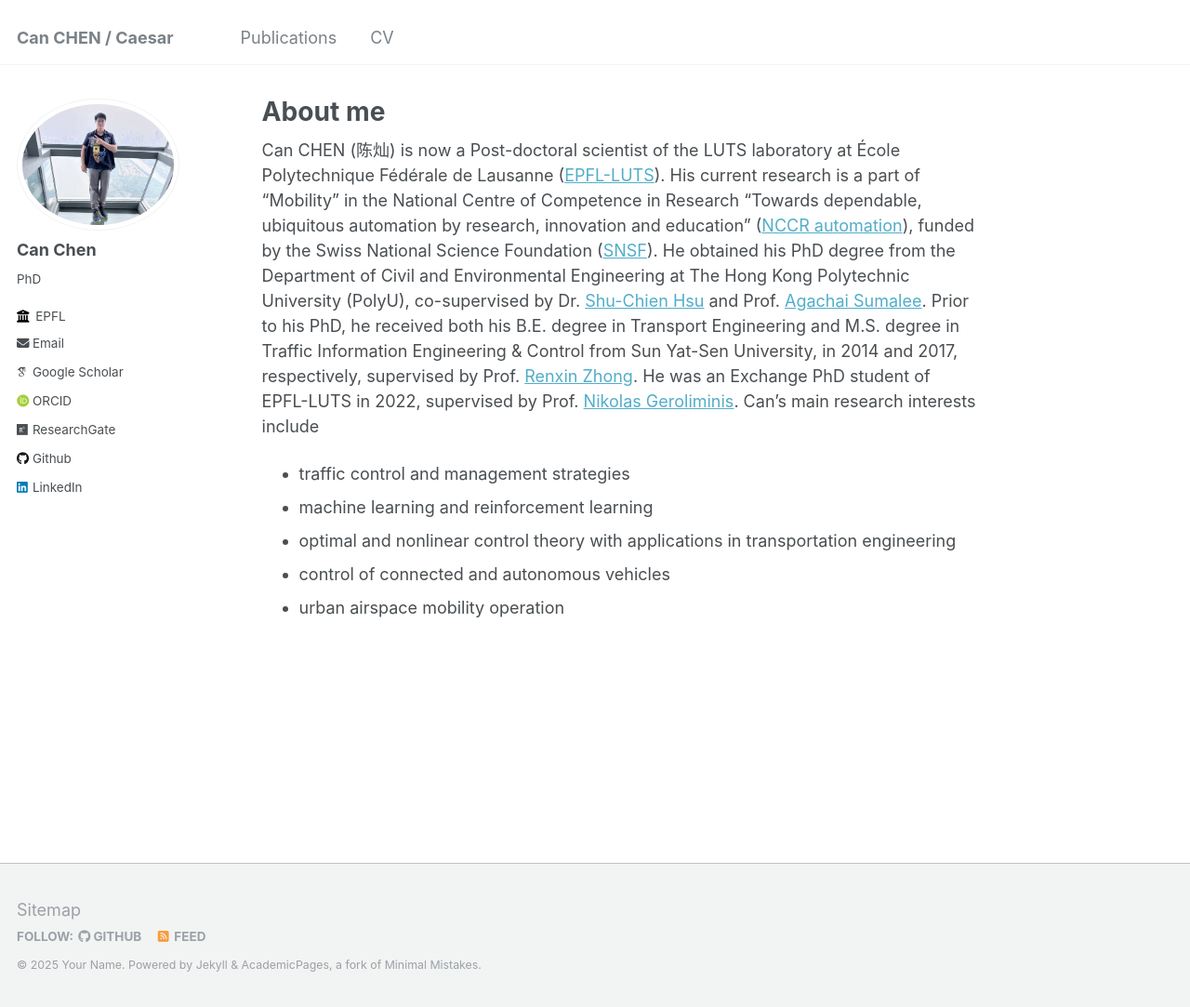
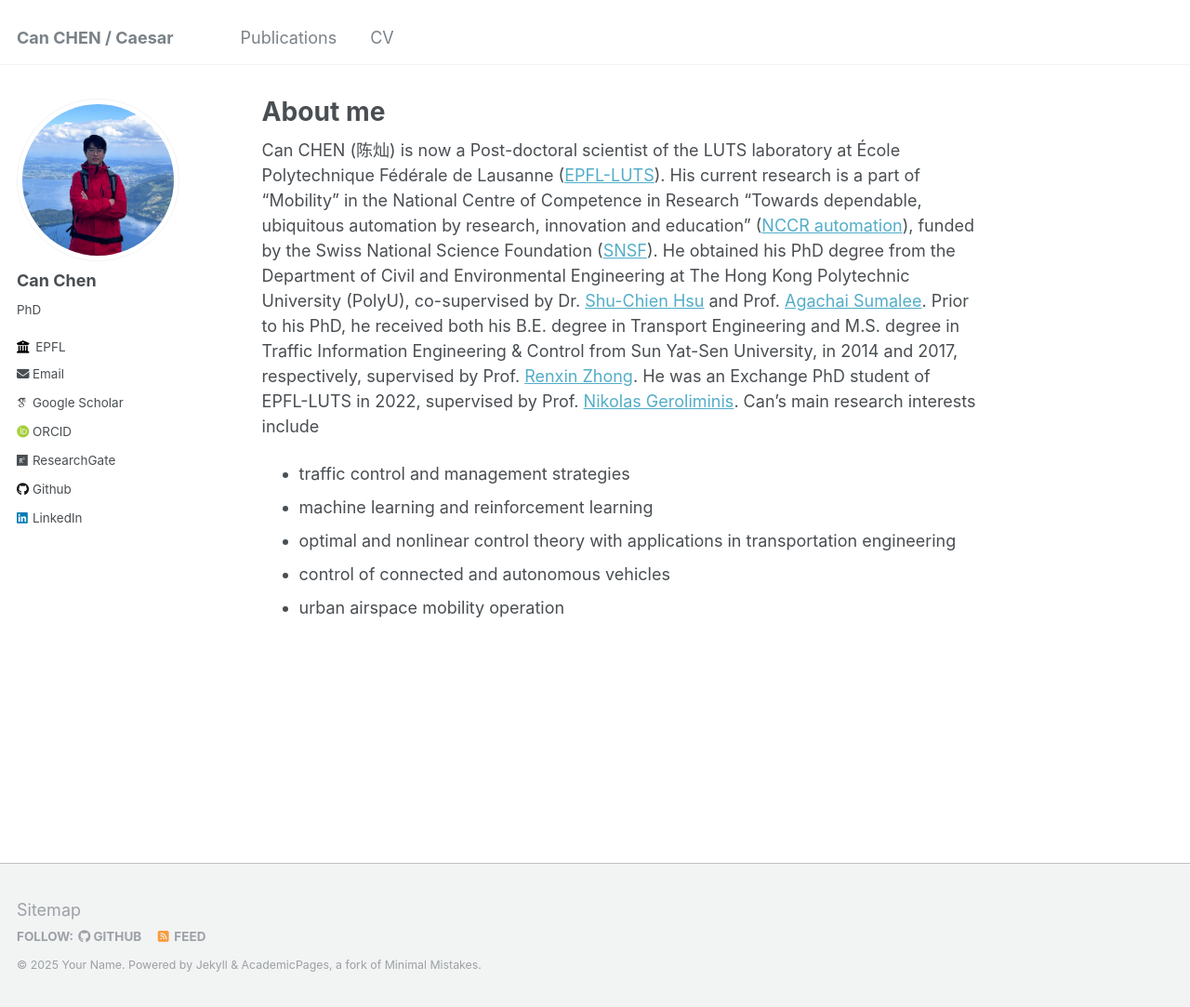
Before and after one commit to CanChen-Caesar/CanChen-Caesar.github.io, a Jekyll site: the page built from _pages/about.md, in a window 1280 px wide and 1083 px high. Shown: the whole window at 93% size. Built offline with Jekyll 4.4.1, drawn with Linux system fonts in a browser that asks for light colours; some web fonts are replaced.

Commit message:
Update _config.yml

```diff
--- a/_config.yml
+++ b/_config.yml
@@ -21,7 +21,7 @@ repository               : "academicpages/academicpages.github.io"
 #               Additional customization can be done by editing /_includes/author-profile.html
 author:
   # Biographic information
-  avatar           : "Photo_CantonTower.jpg"
+  avatar           : "Pthoto_Lucern_1.jpg"
   name             : "Can Chen"
   pronouns         : # example: "she/her"
   bio              : "PhD"
```
